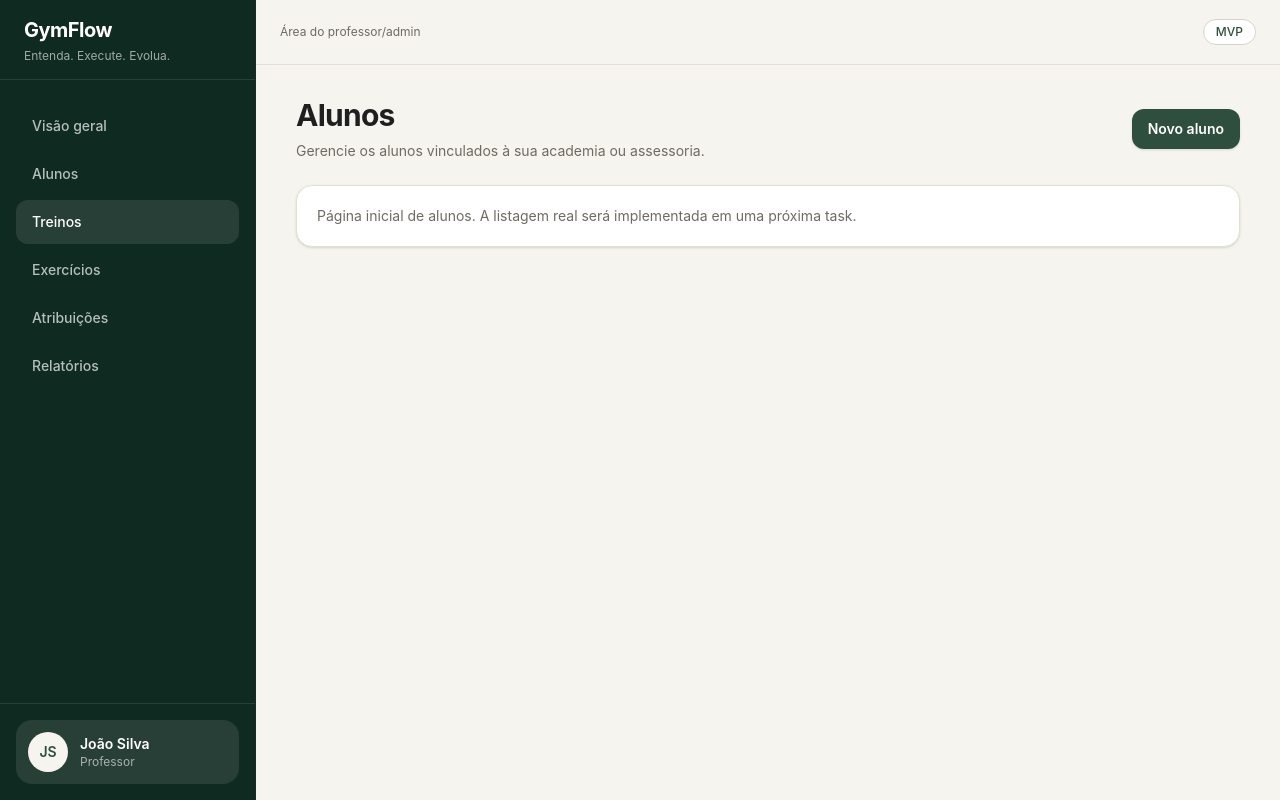
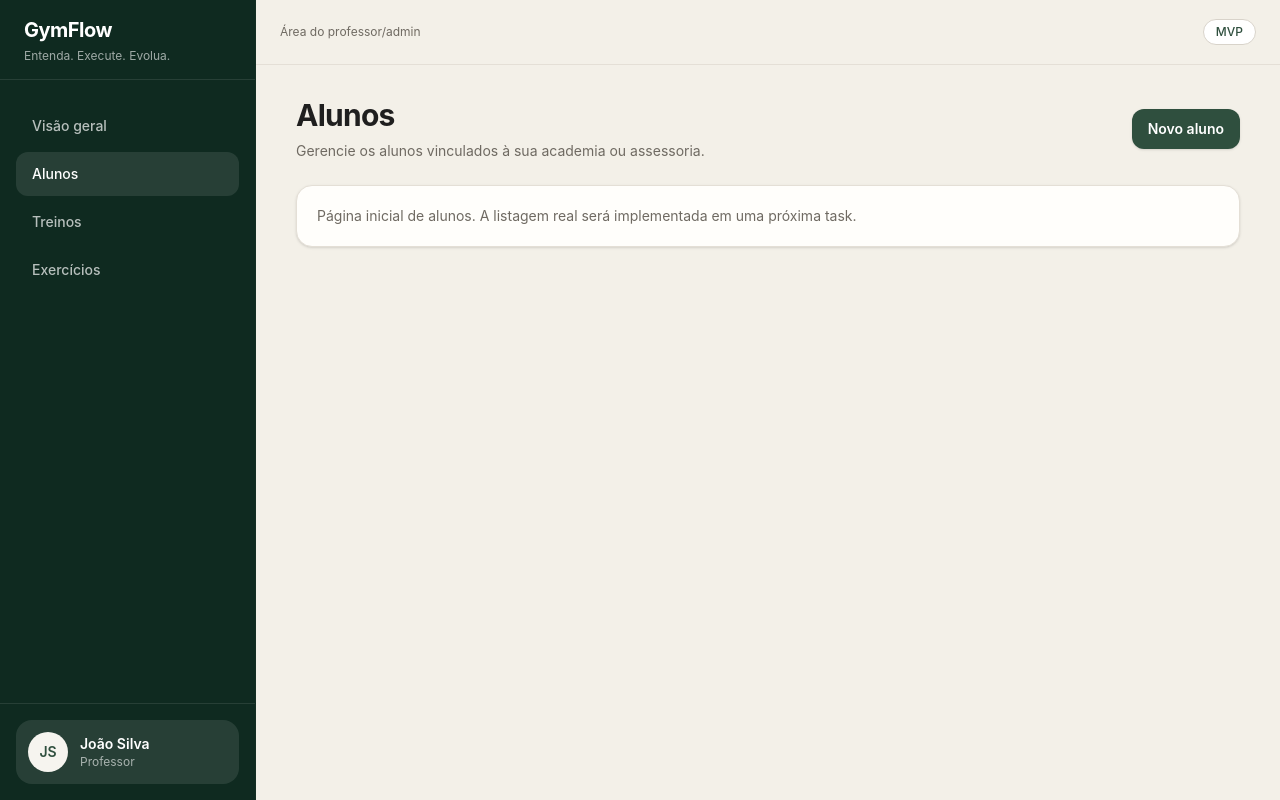
Before and after one commit to GymFlow-BR/gym-web, a React (Vite) app: page /admin/students in a window 1280 px wide. Built offline with nearby package versions, Linux system fonts and the light colour scheme.

Commit message:
feat: implement layout navigation

```diff
--- a/src/components/layout/AdminLayout.tsx
+++ b/src/components/layout/AdminLayout.tsx
@@ -1,3 +1,5 @@
+import { NavLink } from 'react-router'
+
 import type { ReactNode } from 'react'
 
 type AdminLayoutProps = {
@@ -5,17 +7,27 @@ type AdminLayoutProps = {
 }
 
 const navigationItems = [
-  'Visão geral',
-  'Alunos',
-  'Treinos',
-  'Exercícios',
-  'Atribuições',
-  'Relatórios',
+  {
+    label: 'Visão geral',
+    href: '/admin',
+  },
+  {
+    label: 'Alunos',
+    href: '/admin/students',
+  },
+  {
+    label: 'Treinos',
+    href: '/admin/workouts',
+  },
+  {
+    label: 'Exercícios',
+    href: '/admin/exercises',
+  },
 ]
 
 export function AdminLayout({ children }: AdminLayoutProps) {
   return (
-    <div className="min-h-screen bg-[#F6F4EF] text-[#1F1F1F]">
+    <div className="min-h-screen bg-[#F3F0E8] text-[#1F1F1F]">
       <aside className="hidden border-r border-[#243D30]/20 bg-[#0F2A20] text-white lg:fixed lg:inset-y-0 lg:left-0 lg:block lg:w-64">
         <div className="flex h-20 items-center border-b border-white/10 px-6">
           <div>
@@ -27,24 +39,23 @@ export function AdminLayout({ children }: AdminLayoutProps) {
         </div>
 
         <nav className="space-y-1 px-4 py-6">
-          {navigationItems.map((item) => {
-            const isActive = item === 'Treinos'
-
-            return (
-              <button
-                key={item}
-                type="button"
-                className={[
-                  'w-full rounded-xl px-4 py-3 text-left text-sm font-medium transition',
+          {navigationItems.map((item) => (
+            <NavLink
+              key={item.href}
+              to={item.href}
+              end={item.href === '/admin'}
+              className={({ isActive }) =>
+                [
+                  'block w-full rounded-xl px-4 py-3 text-left text-sm font-medium transition',
                   isActive
                     ? 'bg-white/10 text-white'
                     : 'text-white/70 hover:bg-white/10 hover:text-white',
-                ].join(' ')}
-              >
-                {item}
-              </button>
-            )
-          })}
+                ].join(' ')
+              }
+            >
+              {item.label}
+            </NavLink>
+          ))}
         </nav>
 
         <div className="absolute bottom-0 left-0 right-0 border-t border-white/10 p-4">
@@ -62,7 +73,7 @@ export function AdminLayout({ children }: AdminLayoutProps) {
       </aside>
 
       <div className="lg:pl-64">
-        <header className="sticky top-0 z-10 border-b border-[#E4DFD6] bg-[#F6F4EF]/90 backdrop-blur">
+        <header className="sticky top-0 z-10 border-b border-[#E4DFD6] bg-[#F3F0E8]/90 backdrop-blur">
           <div className="flex h-16 items-center justify-between px-5 sm:px-6">
             <div>
               <p className="text-sm font-bold text-[#1F1F1F] lg:hidden">
@@ -79,24 +90,23 @@ export function AdminLayout({ children }: AdminLayoutProps) {
           </div>
 
           <nav className="flex gap-2 overflow-x-auto border-t border-[#E4DFD6] px-4 py-3 lg:hidden">
-            {navigationItems.map((item) => {
-              const isActive = item === 'Treinos'
-
-              return (
-                <button
-                  key={item}
-                  type="button"
-                  className={[
+            {navigationItems.map((item) => (
+              <NavLink
+                key={item.href}
+                to={item.href}
+                end={item.href === '/admin'}
+                className={({ isActive }) =>
+                  [
                     'shrink-0 rounded-full px-4 py-2 text-xs font-medium transition',
                     isActive
                       ? 'bg-[#2F4F3E] text-white'
                       : 'bg-white text-[#6F6A62] hover:bg-[#EDEAE3] hover:text-[#1F1F1F]',
-                  ].join(' ')}
-                >
-                  {item}
-                </button>
-              )
-            })}
+                  ].join(' ')
+                }
+              >
+                {item.label}
+              </NavLink>
+            ))}
           </nav>
         </header>
 
--- a/src/components/layout/StudentLayout.tsx
+++ b/src/components/layout/StudentLayout.tsx
@@ -1,9 +1,26 @@
+import { NavLink } from 'react-router'
+
 import type { ReactNode } from 'react'
 
 type StudentLayoutProps = {
   children: ReactNode
   preview?: boolean
 }
+
+const navigationItems = [
+  {
+    label: 'Treino',
+    href: '/student/current-workout',
+  },
+  {
+    label: 'Exercícios',
+    href: '/student/exercises',
+  },
+  {
+    label: 'Perfil',
+    href: '/student/profile',
+  },
+]
 
 export function StudentLayout({
   children,
@@ -13,8 +30,8 @@ export function StudentLayout({
     <div
       className={
         preview
-          ? 'bg-[#F6F4EF] text-[#1F1F1F]'
-          : 'min-h-screen bg-[#F6F4EF] text-[#1F1F1F]'
+          ? 'bg-[#F3F0E8] text-[#1F1F1F]'
+          : 'min-h-screen bg-[#F3F0E8] text-[#1F1F1F]'
       }
     >
       <div
@@ -54,26 +71,22 @@ export function StudentLayout({
           ].join(' ')}
         >
           <div className="grid grid-cols-3 gap-2">
-            <button
-              type="button"
-              className="rounded-xl bg-[#2F4F3E] px-3 py-2 text-xs font-semibold text-white"
-            >
-              Treino
-            </button>
-
-            <button
-              type="button"
-              className="rounded-xl px-3 py-2 text-xs font-medium text-[#6F6A62] hover:bg-[#EDEAE3] hover:text-[#1F1F1F]"
-            >
-              Exercícios
-            </button>
-
-            <button
-              type="button"
-              className="rounded-xl px-3 py-2 text-xs font-medium text-[#6F6A62] hover:bg-[#EDEAE3] hover:text-[#1F1F1F]"
-            >
-              Perfil
-            </button>
+            {navigationItems.map((item) => (
+              <NavLink
+                key={item.href}
+                to={item.href}
+                className={({ isActive }) =>
+                  [
+                    'rounded-xl px-3 py-2 text-center text-xs font-medium transition',
+                    isActive
+                      ? 'bg-[#2F4F3E] text-white'
+                      : 'text-[#6F6A62] hover:bg-[#EDEAE3] hover:text-[#1F1F1F]',
+                  ].join(' ')
+                }
+              >
+                {item.label}
+              </NavLink>
+            ))}
           </div>
         </nav>
       </div>
--- a/src/components/ui/Card.tsx
+++ b/src/components/ui/Card.tsx
@@ -8,7 +8,7 @@ export function Card({ children, className = '', ...props }: CardProps) {
   return (
     <div
       className={[
-        'rounded-2xl border border-[#E4DFD6] bg-white p-5 shadow-sm',
+        'rounded-2xl border border-[#E4DFD6] bg-[#FFFEFB] p-5 shadow-sm',
         className,
       ].join(' ')}
       {...props}
--- a/src/components/ui/Input.tsx
+++ b/src/components/ui/Input.tsx
@@ -30,7 +30,7 @@ export function Input({
       <input
         id={inputId}
         className={[
-          'w-full rounded-xl border bg-white px-4 py-3 text-sm text-[#1F1F1F] outline-none transition placeholder:text-[#9A948A]',
+          'w-full rounded-xl border bg-[#FFFEFB] px-4 py-3 text-sm text-[#1F1F1F] outline-none transition placeholder:text-[#9A948A]',
           error
             ? 'border-red-400 focus:border-red-500 focus:ring-4 focus:ring-red-500/10'
             : 'border-[#D8D3CA] focus:border-[#2F4F3E] focus:ring-4 focus:ring-[#2F4F3E]/10',
```
